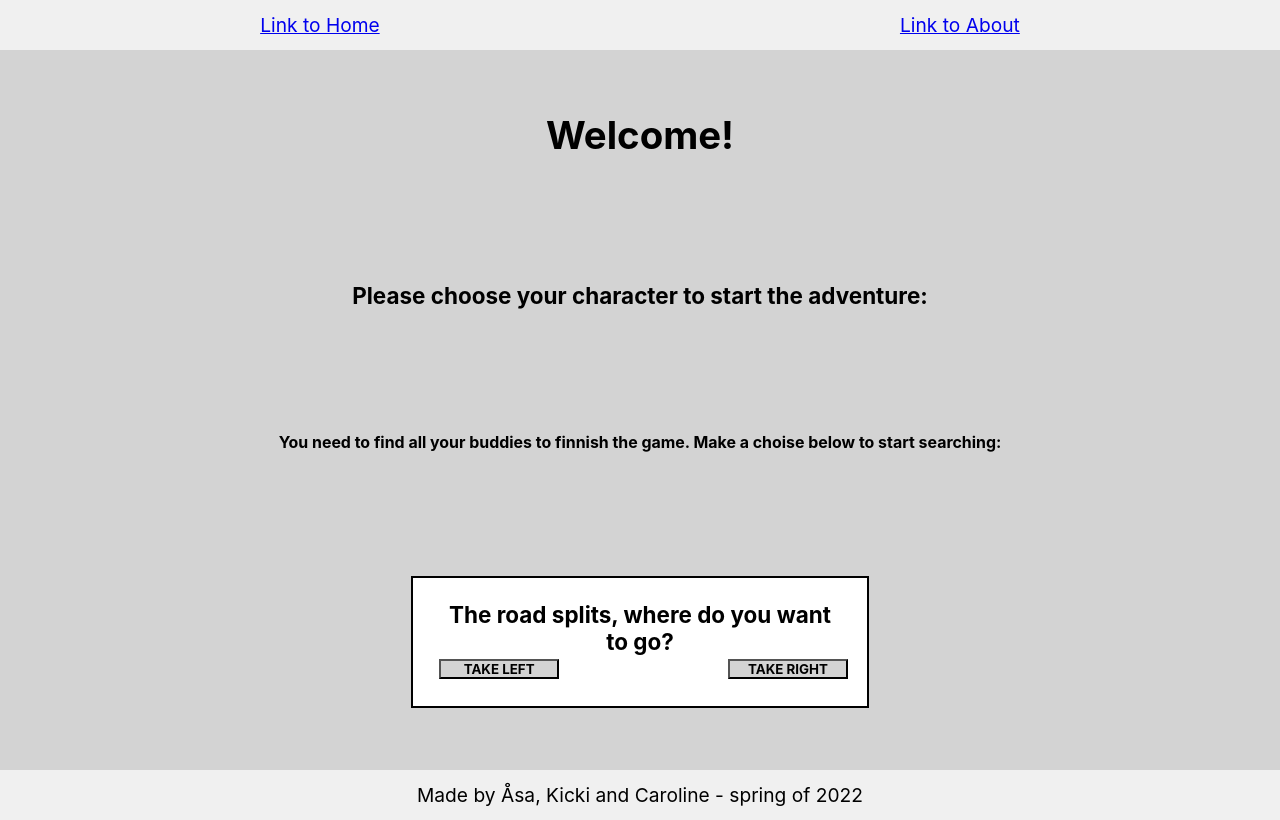
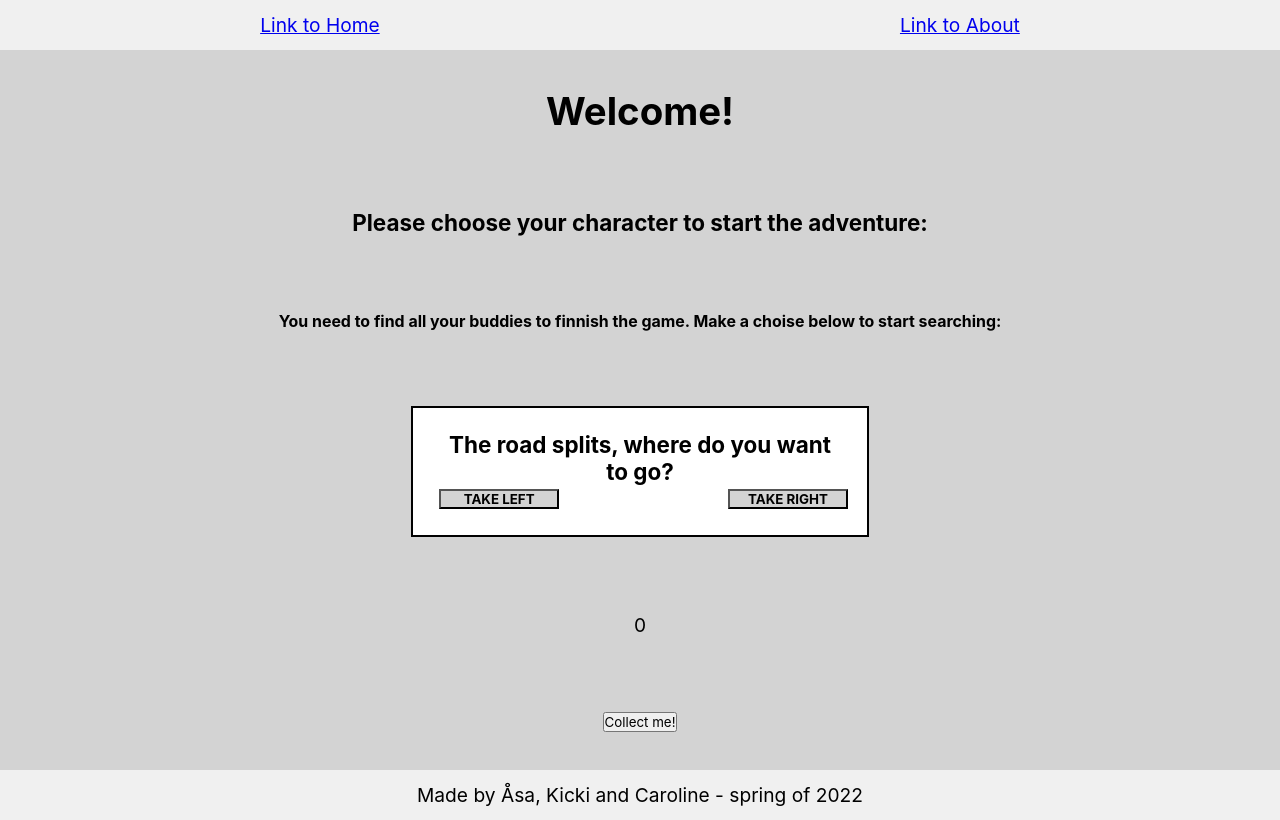
Before and after one commit to akickia/find-your-buddies, a React (Create React App) app: page /adventure in a window 1280 px wide. Built offline with nearby package versions, Linux system fonts and the light colour scheme; data requests are answered from the project's data file.

Commit message:
Trying to get state to work

```diff
--- a/src/components/Adventure.js
+++ b/src/components/Adventure.js
@@ -1,7 +1,30 @@
 import Choice1 from "./adventure/Choice1"
+import Button from "./Button"
+import { useState } from "react";
+
 
 
 const Adventure = () => {
+  let [addBuddy, setAddBuddy] = useState(0)
+
+  // const handleCollect = (e) => {
+  //   setAddBuddy(addBuddy+1)
+  //   console.log(addBuddy)
+  // }
+
+
+
+  // const handleCollect = (e) => {
+
+  //   const id = e.target.id
+  //   const value = e.target.value
+
+  //       setAddBuddy({...addBuddy, [id]: value});
+
+  //   console.log(addBuddy);
+
+  // }
+
   return (
     <div className="container">
 
@@ -10,6 +33,8 @@ const Adventure = () => {
       <h3>Please choose your character to start the adventure: </h3>
       <h5>You need to find all your buddies to finnish the game. Make a choise below to start searching: </h5>
       <div><Choice1 /></div>
+      <p>{addBuddy}</p>
+      <button onClick={() => setAddBuddy(addBuddy ++)}>Collect me!</button>
     </div>
 
   )
--- a/src/components/adventure/Penny.js
+++ b/src/components/adventure/Penny.js
@@ -1,7 +1,13 @@
 import { Link } from "react-router-dom";
 import Button from "../Button"
 
+import { useContext } from "react";
+import ChoicesContext from "../../context/ChoicesContext";
+
+
+
 const Penny = () => {
+  const { addBuddy } = useContext(ChoicesContext);
 
 
 
@@ -10,7 +16,10 @@ const Penny = () => {
 
           <h3>You found Penny!</h3>
           <p>Yay! I see that you have found us all now, congratulations! Now you can finnish the game - press the button!</p>
+          <p>{addBuddy}</p>
+          <button onClick={() => setAddBuddy(addBuddy ++)}>Collect me!</button>
           <Link to="/winner"><Button name="Click to continue"></Button></Link>
+
     </div>
 
   );
--- a/src/context/ChoicesContext.js
+++ b/src/context/ChoicesContext.js
@@ -6,6 +6,9 @@ export const ChoicesProvider = ({ children }) => {
   const [choices, setChoices] = useState([])
   const [buddies, setBuddies] = useState([])
   const [quests, setQuests] = useState([])
+
+
+
 
 
   useEffect(() => {
```
